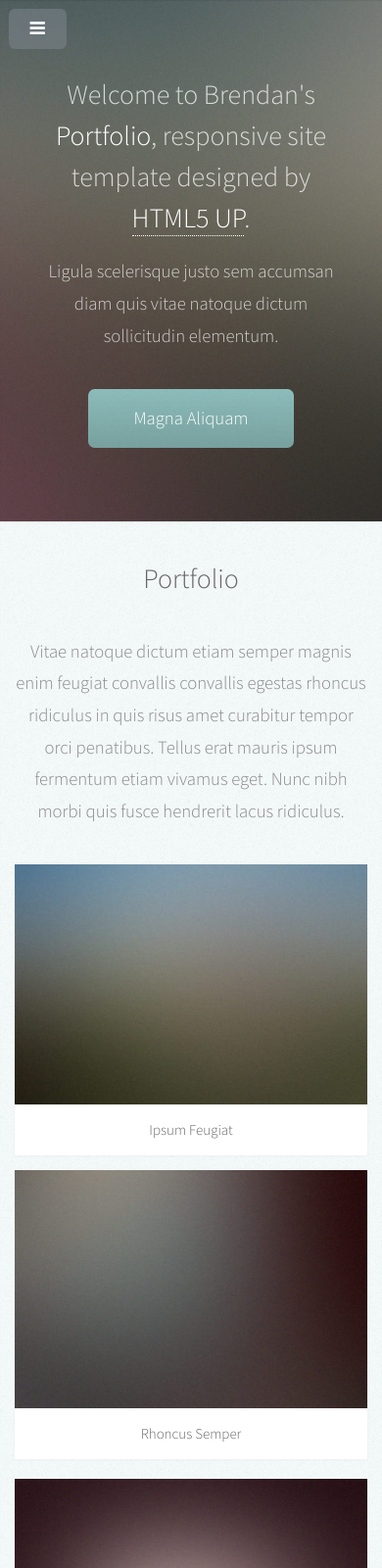
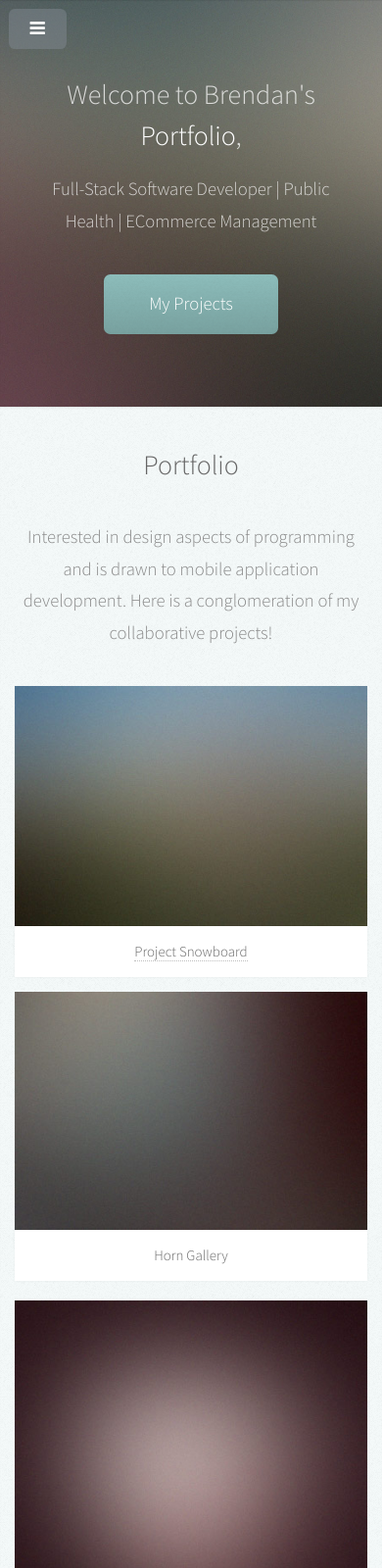
Before and after one commit to brendanwelzien/Portfolio, a website: page public/index.html in a window 390 px wide. Shown: the top 1600 px of the page at 98% size. Drawn offline with Linux system fonts and the light colour scheme.

Commit message:
html changes

```diff
--- a/public/index.html
+++ b/public/index.html
@@ -60,14 +60,13 @@
 						<div class="container">
 
 							<header>
-								<h2 class="alt">Welcome to Brendan's<strong> Portfolio</strong>, <a href="http://html5up.net/license"> </a> responsive<br />
-								site template designed by <a href="http://html5up.net">HTML5 UP</a>.</h2>
-								<p>Ligula scelerisque justo sem accumsan diam quis<br />
-								vitae natoque dictum sollicitudin elementum.</p>
+								<h2 class="alt">Welcome to Brendan's<strong> Portfolio</strong>,<br />
+								</h2>
+								<p> Full-Stack Software Developer | Public Health | ECommerce Management</p>
 							</header>
 
 							<footer>
-								<a href="#portfolio" class="button scrolly">Magna Aliquam</a>
+								<a href="#portfolio" class="button scrolly">My Projects</a>
 							</footer>
 
 						</div>
@@ -81,23 +80,20 @@
 								<h2>Portfolio</h2>
 							</header>
 
-							<p>Vitae natoque dictum etiam semper magnis enim feugiat convallis convallis
-							egestas rhoncus ridiculus in quis risus amet curabitur tempor orci penatibus.
-							Tellus erat mauris ipsum fermentum etiam vivamus eget. Nunc nibh morbi quis
-							fusce hendrerit lacus ridiculus.</p>
+							<p>Interested in design aspects of programming and is drawn to mobile application development. Here is a conglomeration of my collaborative projects!</p>
 
 							<div class="row">
 								<div class="col-4 col-12-mobile">
 									<article class="item">
 										<a href="#" class="image fit"><img src="images/pic02.jpg" alt="" /></a>
 										<header>
-											<h3>Ipsum Feugiat</h3>
+											<h3><a href ="https://github.com/Project-Snowboard/project-snowboard">Project Snowboard</a></h3>
 										</header>
 									</article>
 									<article class="item">
 										<a href="#" class="image fit"><img src="images/pic03.jpg" alt="" /></a>
 										<header>
-											<h3>Rhoncus Semper</h3>
+											<h3><a href="https://github.com/brendanwelzien/lab-02"></a>Horn Gallery</h3>
 										</header>
 									</article>
 								</div>
@@ -142,11 +138,11 @@
 								<h2>About Brendan</h2>
 							</header>
 
-							<a href="#" class="image featured"><img src="images/pic08.jpg" alt="" /></a>
+							<a href="#" class="image featured"><img src="images/package.jpeg" alt="" /></a>
 
 							<p>Aspiring software developer that has prior experience working in the field of public health.
 								Recent graduate from the University of Washington who is looking for a career that integrates his background in public health alongside his software development skills.
-								Particularly interested in mobile application development and hopes to use mobile applications to promote the general welfare of communities by advancing technology for community stakeholders.
+								Particularly interested in mobile application development and hopes to use this interest to promote the general welfare of communities by advancing technology for community stakeholders.
 							</p>
 
 						</div>
```
Also changed, not shown: public/images/package.jpeg (added).
